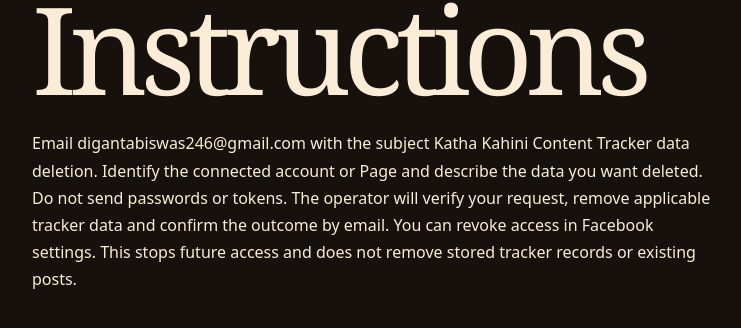
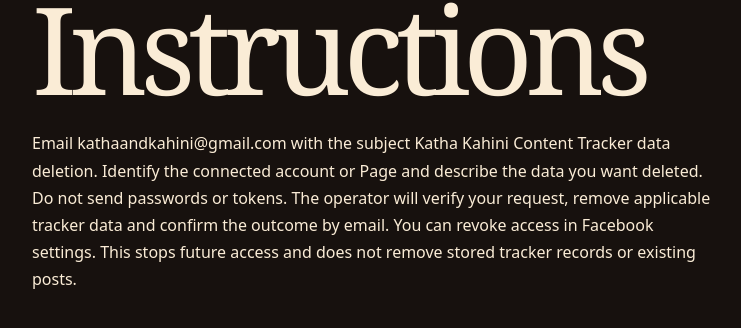
Before and after one commit to Diganta18-noob/kathaandkahini, a Next.js app: page /data-deletion in a window 1280 px wide. Shown: the part 332-660 px from the top of the page, without its empty margins (264-1005 px from the left). Built offline with nearby package versions, Linux system fonts and the light colour scheme.

Commit message:
Update Content Tracker contact email

```diff
--- a/app/data-deletion/page.tsx
+++ b/app/data-deletion/page.tsx
@@ -1,3 +1,3 @@
 export default function Page() {
-  return <main style={{maxWidth:720,margin:"4rem auto",padding:"0 1rem",lineHeight:1.7}}><h1>Data Deletion Instructions</h1><p>Email digantabiswas246@gmail.com with the subject Katha Kahini Content Tracker data deletion. Identify the connected account or Page and describe the data you want deleted. Do not send passwords or tokens. The operator will verify your request, remove applicable tracker data and confirm the outcome by email. You can revoke access in Facebook settings. This stops future access and does not remove stored tracker records or existing posts.</p></main>;
+  return <main style={{maxWidth:720,margin:"4rem auto",padding:"0 1rem",lineHeight:1.7}}><h1>Data Deletion Instructions</h1><p>Email kathaandkahini@gmail.com with the subject Katha Kahini Content Tracker data deletion. Identify the connected account or Page and describe the data you want deleted. Do not send passwords or tokens. The operator will verify your request, remove applicable tracker data and confirm the outcome by email. You can revoke access in Facebook settings. This stops future access and does not remove stored tracker records or existing posts.</p></main>;
 }
--- a/app/privacy/page.tsx
+++ b/app/privacy/page.tsx
@@ -1,3 +1,3 @@
 export default function Page() {
-  return <main style={{maxWidth:720,margin:"4rem auto",padding:"0 1rem",lineHeight:1.7}}><h1>Privacy Policy</h1><p>Katha Kahini Content Tracker lets authorized operators publish and track content for the connected Facebook Page and Instagram account. It uses account identifiers, encrypted access credentials, and post details such as captions, timestamps and links. Upload records help track status and prevent duplicates. Review and status information is shared with authorized operators through Telegram. For privacy questions, email digantabiswas246@gmail.com.</p></main>;
+  return <main style={{maxWidth:720,margin:"4rem auto",padding:"0 1rem",lineHeight:1.7}}><h1>Privacy Policy</h1><p>Katha Kahini Content Tracker lets authorized operators publish and track content for the connected Facebook Page and Instagram account. It uses account identifiers, encrypted access credentials, and post details such as captions, timestamps and links. Upload records help track status and prevent duplicates. Review and status information is shared with authorized operators through Telegram. For privacy questions, email kathaandkahini@gmail.com.</p></main>;
 }
```
